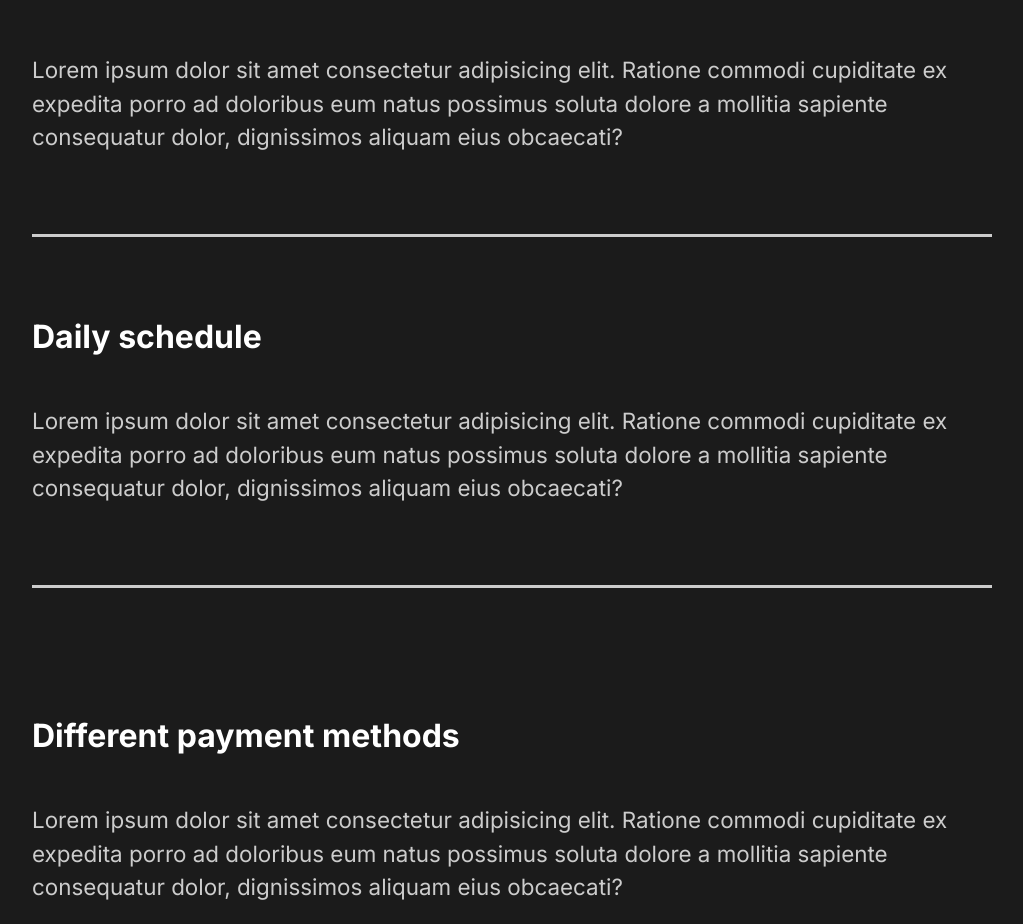
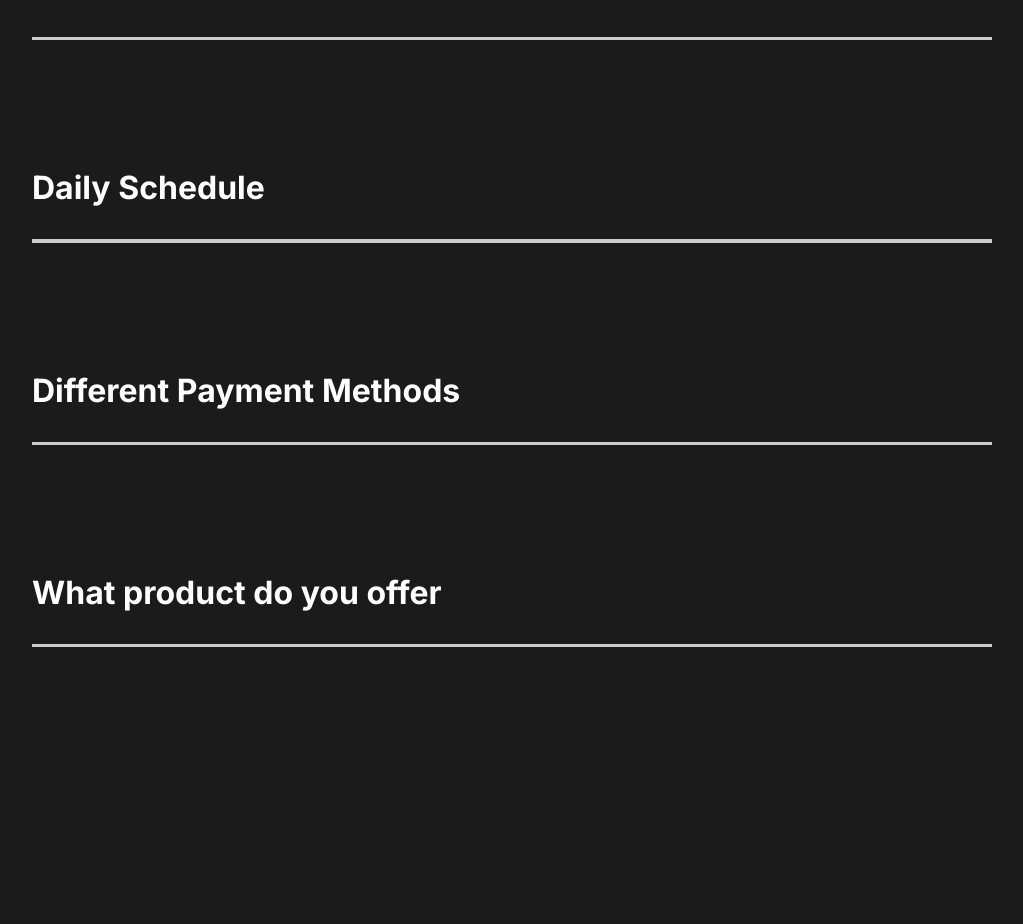
Before and after one commit to jypnt12/react-router, a React (Create React App) app: page / in a window 1280 px wide. Shown: the part 2633-3557 px from the top of the page, without its empty margins (128-1151 px from the left). After the commit the page ends 3440 px from the top, so only its background shows below. Built offline with nearby package versions, Linux system fonts and the light colour scheme.

Commit message:
9. Toggle Faq

```diff
--- a/src/components/FaqSection.js
+++ b/src/components/FaqSection.js
@@ -1,40 +1,40 @@
-import React from 'react'
+import React, { useState } from 'react'
 import styled from 'styled-components'
 import { About } from '../styles'
+import Toggle from './Toggle';
+import { AnimateSharedLayout } from 'framer-motion';
 
 const FaqSection = () => {
+
   return (
 
         <Faq>
             <h2>Any Questions <span>FAQ</span></h2>
-            <div className="question">
-                <h4>How do I start?</h4>
+            <Toggle title={"How do I start?"}>
+
                 <div className="answer">
-                        <p>Lorem ipsum dolor sit amet consectetur adipisicing elit. Ratione commodi cupiditate ex expedita porro ad doloribus eum natus possimus soluta dolore a mollitia sapiente consequatur dolor, dignissimos aliquam eius obcaecati?</p>
-                 </div>
-                 <div className="faq-line"></div>
-                <div className="question">
-                <h4>Daily schedule</h4>
+                    <p>Lorem ipsum dolor sit amet consectetur adipisicing elit. Ratione commodi cupiditate ex expedita porro ad doloribus eum natus possimus soluta dolore a mollitia sapiente consequatur dolor, dignissimos aliquam eius obcaecati?</p>
+                </div>
+
+            </Toggle>
+            <Toggle title={"Daily Schedule"}>
                 <div className="answer">
-                        <p>Lorem ipsum dolor sit amet consectetur adipisicing elit. Ratione commodi cupiditate ex expedita porro ad doloribus eum natus possimus soluta dolore a mollitia sapiente consequatur dolor, dignissimos aliquam eius obcaecati?</p>
+                    <p>Lorem ipsum dolor sit amet consectetur adipisicing elit. Ratione commodi cupiditate ex expedita porro ad doloribus eum natus possimus soluta dolore a mollitia sapiente consequatur dolor, dignissimos aliquam eius obcaecati?</p>
                 </div>
-                <div className="faq-line"></div>
-            </div>
-            <div className="question">
-                <h4>Different payment methods</h4>
+
+            </Toggle>
+            <Toggle title={"Different Payment Methods"}>
                 <div className="answer">
-                        <p>Lorem ipsum dolor sit amet consectetur adipisicing elit. Ratione commodi cupiditate ex expedita porro ad doloribus eum natus possimus soluta dolore a mollitia sapiente consequatur dolor, dignissimos aliquam eius obcaecati?</p>
+                    <p>Lorem ipsum dolor sit amet consectetur adipisicing elit. Ratione commodi cupiditate ex expedita porro ad doloribus eum natus possimus soluta dolore a mollitia sapiente consequatur dolor, dignissimos aliquam eius obcaecati?</p>
                 </div>
-                <div className="faq-line"></div>
-            </div>
-            <div className="question">
-                <h4>Whaat product do you offer</h4>
+            </Toggle>
+            <Toggle title={"What product do you offer"}>
                 <div className="answer">
-                        <p>Lorem ipsum dolor sit amet consectetur adipisicing elit. Ratione commodi cupiditate ex expedita porro ad doloribus eum natus possimus soluta dolore a mollitia sapiente consequatur dolor, dignissimos aliquam eius obcaecati?</p>
+                    <p>Lorem ipsum dolor sit amet consectetur adipisicing elit. Ratione commodi cupiditate ex expedita porro ad doloribus eum natus possimus soluta dolore a mollitia sapiente consequatur dolor, dignissimos aliquam eius obcaecati?</p>
                 </div>
-                <div className="faq-line"></div>
-            </div>
-            </div>
+            </Toggle>
+
+
         </Faq>
 
   )
--- /dev/null
+++ b/src/components/Toggle.js
@@ -0,0 +1,15 @@
+import React, {useState} from 'react'
+import { motion } from 'framer-motion'
+const Toggle = ({children, title}) => {
+    const [toggle, setToggle] = useState(false)
+  return (
+
+    <div onClick={()=>setToggle(!toggle)} className="question">
+        <motion.h4 >{title}</motion.h4>
+        {toggle ? children:''}
+        <div className="faq-line"></div>
+    </div>
+  )
+}
+
+export default Toggle
```
